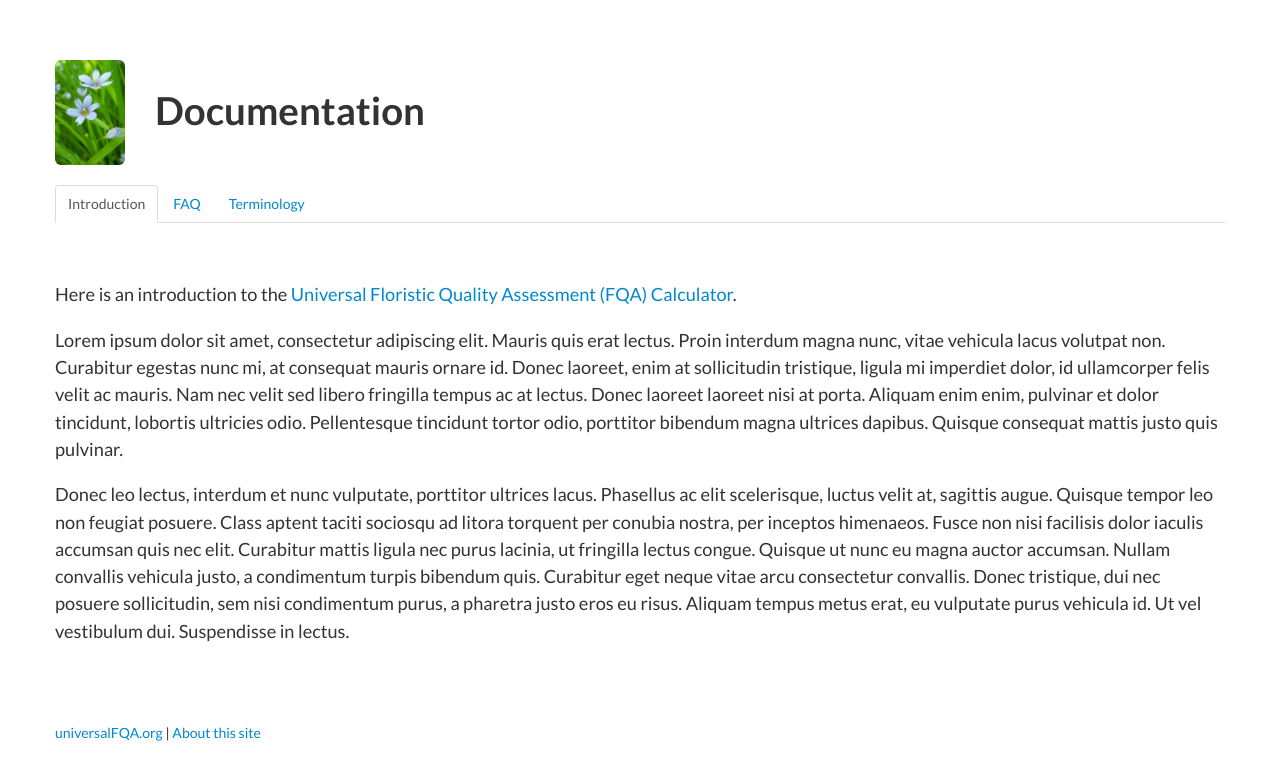
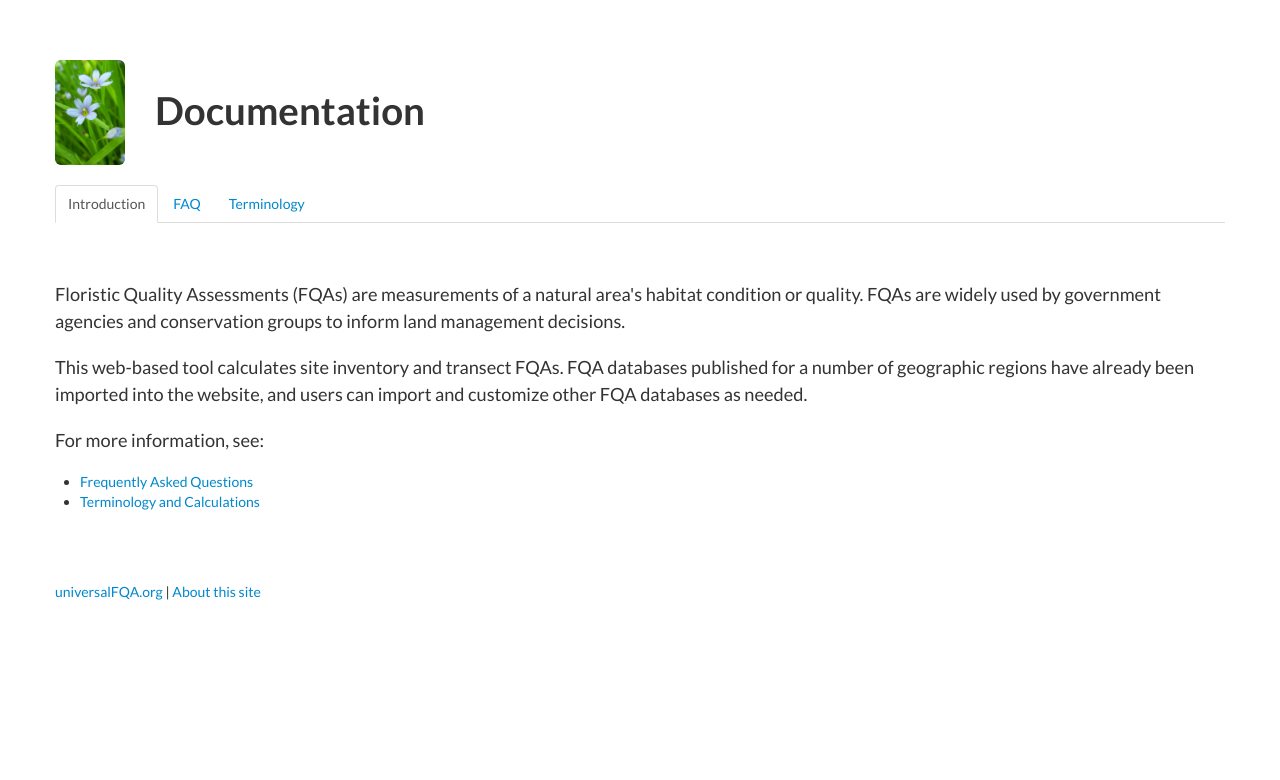
Before and after one commit to wf8/universalFQA, a PHP site: template views/help.php in a window 1280 px wide. Shown: the top 780 px of the page. Run offline with PHP 8.4, Linux system fonts and the light colour scheme; the template is opened without the code that fills it, so the values that code supplies are empty.

Commit message:
text changes in help section

```diff
--- a/views/help.php
+++ b/views/help.php
@@ -20,13 +20,17 @@
 					</ul>
 					<br>
 					<p class="nice-text">
-						Here is an introduction to the <a href="../">Universal Floristic Quality Assessment (FQA) Calculator</a>.
+						Floristic Quality Assessments (FQAs) are measurements of a natural area's habitat condition or quality. FQAs are widely used by government agencies and conservation groups to inform land management decisions.
 					</p>
 					<p class="nice-text">
-Lorem ipsum dolor sit amet, consectetur adipiscing elit. Mauris quis erat lectus. Proin interdum magna nunc, vitae vehicula lacus volutpat non. Curabitur egestas nunc mi, at consequat mauris ornare id. Donec laoreet, enim at sollicitudin tristique, ligula mi imperdiet dolor, id ullamcorper felis velit ac mauris. Nam nec velit sed libero fringilla tempus ac at lectus. Donec laoreet laoreet nisi at porta. Aliquam enim enim, pulvinar et dolor tincidunt, lobortis ultricies odio. Pellentesque tincidunt tortor odio, porttitor bibendum magna ultrices dapibus. Quisque consequat mattis justo quis pulvinar.
+						This web-based tool calculates site inventory and transect FQAs. FQA databases published for a number of geographic regions have already been imported into the website, and users can import and customize other FQA databases as needed.
 					</p>
 					<p class="nice-text">
-Donec leo lectus, interdum et nunc vulputate, porttitor ultrices lacus. Phasellus ac elit scelerisque, luctus velit at, sagittis augue. Quisque tempor leo non feugiat posuere. Class aptent taciti sociosqu ad litora torquent per conubia nostra, per inceptos himenaeos. Fusce non nisi facilisis dolor iaculis accumsan quis nec elit. Curabitur mattis ligula nec purus lacinia, ut fringilla lectus congue. Quisque ut nunc eu magna auctor accumsan. Nullam convallis vehicula justo, a condimentum turpis bibendum quis. Curabitur eget neque vitae arcu consectetur convallis. Donec tristique, dui nec posuere sollicitudin, sem nisi condimentum purus, a pharetra justo eros eu risus. Aliquam tempus metus erat, eu vulputate purus vehicula id. Ut vel vestibulum dui. Suspendisse in lectus.
+						For more information, see:<br>
+						<ul>
+							<li><a href="/help/faq">Frequently Asked Questions</a></li>
+							<li><a href="/help/terminology">Terminology and Calculations</a></li>
+						</ul>
 					</p>
 					<br>
 				</div>
--- a/views/terminology.php
+++ b/views/terminology.php
@@ -100,12 +100,12 @@
 						<tr>
 							<td>Relative frequency (%)</td>
 							<td>The frequency of this species or physiognomic group divided by the frequency of all species or physiognomic groups.</td>
-							<td>\( \mu_r = 100 \Big(\mu_i \Big/ \mu_t\Big) \)</td>
+							<td>\( \mu_r = 100 \Big(\mu_i \Big/ \sum\limits_{i=0}^{t} \mu_i\Big) \)</td>
 						</tr>
 						<tr>
 							<td>Relative coverage (%)</td>
 							<td>The total coverage of this species or physiognomic group divided by the total coverage of all species or physiognomic groups.</td>
-							<td>\( \gamma_r = 100 \Big(\gamma_i \Big/ \gamma_t\Big) \)</td>
+							<td>\( \gamma_r = 100 \Big(\gamma_i \Big/ \sum\limits_{i=0}^{t} \gamma_i\Big) \)</td>
 						</tr>
 						<tr>
 							<td>Relative importance value</td>
```
Also changed, not shown: views/faq.php (+14 -2 lines).
